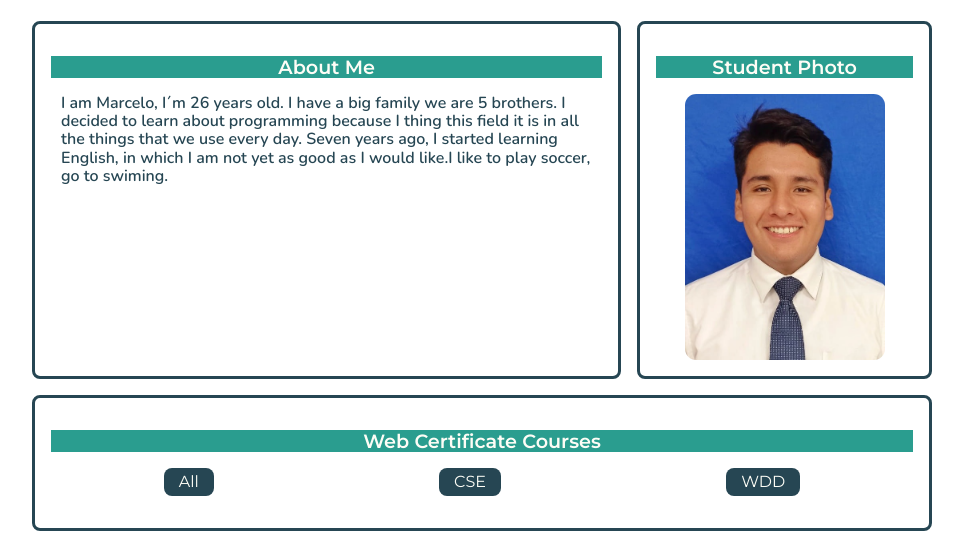
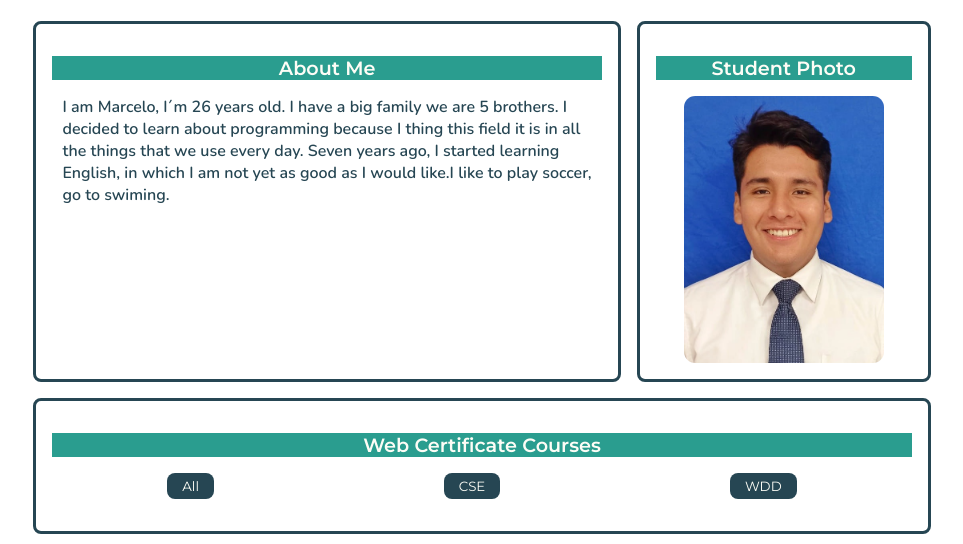
Before and after one commit to maguilar08/wdd231, a plain HTML site: page index.html in a window 1280 px wide. Shown: the part 162-706 px from the top of the page, without its empty margins (158-1121 px from the left). Drawn offline with nearby package versions, Linux system fonts and the light colour scheme.

Commit message:
Some modifications to Performance

```diff
--- a/index.html
+++ b/index.html
@@ -11,14 +11,9 @@
     <!--Style Fonts Here-->
     <link rel="preconnect" href="https://fonts.googleapis.com">
     <link rel="preconnect" href="https://fonts.gstatic.com" crossorigin>
-    <link href="https://fonts.googleapis.com/css2?family=Josefin+Sans:ital,wght@0,100..700;1,100..700&display=swap" rel="stylesheet">
-
-    <link rel="preconnect" href="https://fonts.googleapis.com">
-    <link rel="preconnect" href="https://fonts.gstatic.com" crossorigin>
-    <link href="https://fonts.googleapis.com/css2?family=Montserrat:ital,wght@0,100..900;1,100..900&family=Nunito:ital,wght@0,200..1000;1,200..1000&display=swap" rel="stylesheet">
+    <link href="https://fonts.googleapis.com/css2?family=Josefin+Sans:ital,wght@0,100..700;1,100..700&family=Montserrat:ital,wght@0,100..900;1,100..900&family=Nunito:ital,wght@0,200..1000;1,200..1000&display=swap" rel="stylesheet">
 
     <!--Style Sheets Here-->
-    <link rel="stylesheet" href="styles/normalize.css">
     <link rel="stylesheet" href="styles/small.css">
     <link rel="stylesheet" href="styles/larger.css">
 
@@ -29,7 +24,7 @@
 
 <body>
     <header>
-        <img src="images/home.svg" alt="Site Logo" width="512" height="512">
+        <img rel="preload" src="images/home.svg" alt="Site Logo" width="512" height="512">
         <span>Course Home page</span>
         <button id="ham-btn" class="hamburger" aria-label="Open menu"></button>
     </header>
@@ -42,7 +37,7 @@
     </nav>
     <main>
         <h1>Home</h1>
-        <section>
+        <section class="first-sec">
             <h2>About Me</h2>
             <div class="about">
                 <p class="text1">I am Marcelo, I´m 26 years old.  I have a big family we are 5 brothers.
@@ -53,18 +48,18 @@
                 </p>
             </div>
         </section>
-        <section >
+        <section  class="second-sec" >
             <h2>Student Photo</h2>
             <div class="myphoto">
                 <img src="images/profile.jpg" alt="myself" width="200">
             </div>
         </section>
-        <section>
+        <section class="third-sec">
             <h2>Web Certificate Courses</h2>
             <div class="filters">
-                <button id="allBtn">All</button>
-                <button id="cseBtn">CSE</button>
-                <button id="wddBtn">WDD</button>
+                <button id="allBtn" class="filter-btn">All</button>
+                <button id="cseBtn" class="filter-btn">CSE</button>
+                <button id="wddBtn" class="filter-btn">WDD</button>
               </div>
               <div id="courses-container"></div>
               <p id="total-credits"></p>
@@ -72,10 +67,10 @@
     </main>
     <footer>
         <div class="social">
-            <a href="https://www.facebook.com/marcelo.aguilar.184881" target="_blank"><img src="images/facebook.svg" alt="facebook" width="16" height="16"></a>
-            <a href="https://www.linkedin.com/in/marcelo-aguilar-b64134253/" target="_blank"><img src="images/linkedin.svg" alt="linked in" width="16" height="16"></a>
-            <a href="https://x.com/?lang=es" target="_blank"><img src="images/twitter-x.svg" alt="twitter" width="16" height="16"></a>
-            <a href="https://github.com/maguilar08" target="_blank"><img src="images/github.svg" alt="github" width="16" height="16"></a>
+            <a href="https://www.facebook.com/marcelo.aguilar.184881" target="_blank"><img src="images/facebook.svg" alt="facebook" width="16" height="16" loading="lazy"></a>
+            <a href="https://www.linkedin.com/in/marcelo-aguilar-b64134253/" target="_blank"><img src="images/linkedin.svg" alt="linked in" width="16" height="16" loading="lazy"></a>
+            <a href="https://x.com/?lang=es" target="_blank"><img src="images/twitter-x.svg" alt="twitter" width="16" height="16" loading="lazy"></a>
+            <a href="https://github.com/maguilar08" target="_blank"><img src="images/github.svg" alt="github" width="16" height="16" loading="lazy"></a>
 
         </div>
         <p> &copy;<span id="currentyear"></span> •  Marcelo Aguilar • Cochabamba, Bolivia</p>
--- a/styles/larger.css
+++ b/styles/larger.css
@@ -1,14 +1,8 @@
 @media only screen and (min-width: 38rem) {
     /* Color Theme Swatches in Hex */
-    :root {
-        --first-color: #264653;
-        --second-color: #4B4B4B;
-        --third-color: #2A9D8F;
-        --fourth-color: #FDFDF6;
-        --fifth-color: #E76F51;
-    }
+
     header, main, nav, footer{
-        max-width: 900px;
+        max-width: 90ch; /*instead of 900px*/
         margin: 0 auto;
     }
 
@@ -49,7 +43,7 @@
 
       }
 
-      section:nth-of-type(1) {
+      .first-sec{
         grid-column: 1;
         grid-row: 2;
         border: 3px solid #264653;
@@ -57,7 +51,7 @@
         padding: 1rem;
       }
 
-      section:nth-of-type(2) {
+      .second-sec {
         grid-column: 2;
         grid-row: 2;
         border: 3px solid #264653;
@@ -65,7 +59,7 @@
         padding: 1rem;
       }
 
-      section:nth-of-type(3) {
+      .third-sec{
         grid-column: 1 / -1;
         border: 3px solid #264653;
         border-radius: 8px;
--- a/styles/small.css
+++ b/styles/small.css
@@ -145,19 +145,18 @@ h2{
     align-self: center;
 }
 
-#wddBtn, #cseBtn, #allBtn{
+.filter-btn{
     font-family: 'Montserrat', sans-serif;
     color: var(--fourth-color);
     background-color: var(--first-color);
-    padding: 5px 15px 5px 15px;
+    padding: 5px 15px;
     border: none;
     border-radius: .5rem;
     cursor: pointer;
 }
 
-#wddBtn:hover, #cseBtn:hover, #allBtn:hover {
+.filter-btn:hover {
     background-color: var(--third-color);
-
 }
 
 
```
